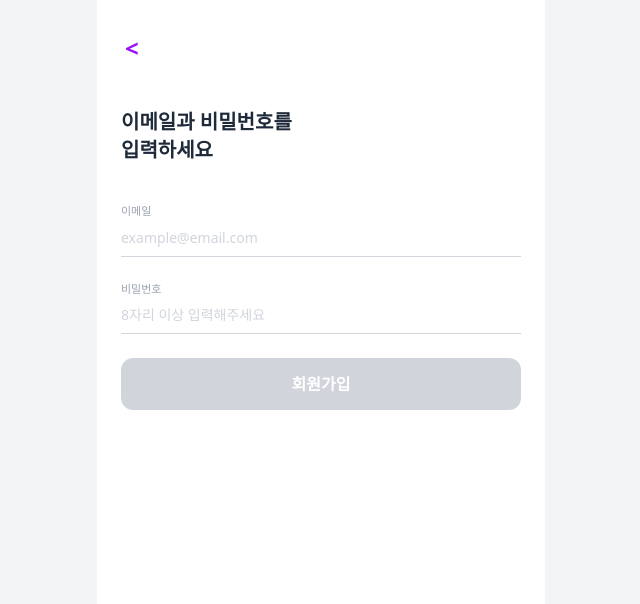
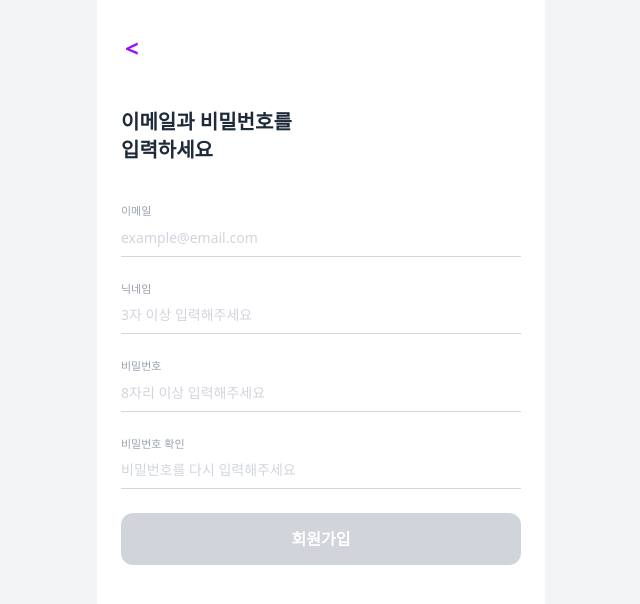
Before and after one commit to chaewoni925/MeloVoyage, a React (Vite) app in the folder FE/: page /signup in a window 1280 px wide. Shown: the top 604 px of the page, without its empty margins (319-959 px from the left). Built offline with nearby package versions, Linux system fonts and the light colour scheme.

Commit message:
signup, login 코드 수정

```diff
--- a/FE/src/api/axios.js
+++ b/FE/src/api/axios.js
@@ -4,6 +4,7 @@ const instance = axios.create({
   // .env http://localhost:5000
   baseURL: import.meta.env.VITE_API_BASE_URL,
   timeout: 5000,
+  withCredentials: true,
 });
 
 export default instance;
--- a/FE/src/pages/Auth/AuthMain.jsx
+++ b/FE/src/pages/Auth/AuthMain.jsx
@@ -1,5 +1,8 @@
 import React, { useState } from 'react';
 import { useNavigate } from 'react-router-dom';
+import logoWhite from '../../assets/logo_white.svg';
+import logo from '../../assets/logo.svg';
+
 
 export default function AuthMain() {
   const [step, setStep] = useState(1); // 1: 시작화면, 2: 로그인 선택 화면
@@ -17,24 +20,22 @@ export default function AuthMain() {
             className="absolute inset-0 bg-[#7C3AED] flex flex-col justify-center items-center cursor-pointer z-50 select-none rounded-b-3xl"
             onClick={() => setStep(2)}
           >
-            <div className="w-24 h-24 bg-white/20 rounded-2xl flex items-center justify-center font-bold text-white text-lg mb-6 shadow-sm">
-              로고
+            <div className="w-full flex justify-center">
+              <img src={logoWhite} alt="MeloVoyage" className="w-56 h-56 object-contain translate-x-8" />
             </div>
-            <h1 className="text-white text-3xl font-bold tracking-tight">Melovoyage</h1>
           </div>
         )}
-
         <div className="h-12" />
 
-        <main className="flex-1 mt-1 -mx-6 -mt-18 px-6 pt-16 flex flex-col justify-center items-center">
+        <main className="flex-1 mt-1 -mx-6 -mt-10 px-6 pt-16 flex flex-col justify-center items-center">
 
           {/* 중앙 로고 및 타이틀 */}
+
           <div className="flex flex-col items-center mb-12">
-            <div className="w-20 h-20 bg-gray-200 rounded-2xl flex items-center justify-center text-sm font-bold text-gray-500 mb-4 shadow-sm">
-              로고
+            <div className="w-full flex justify-center">
+              <img src={logo} alt="MeloVoyage" className="w-50 h-50 object-contain translate-x-8" />
             </div>
-            <h2 className="text-2xl font-bold text-gray-800 tracking-tight">Melovoyage</h2>
-            <p className="text-gray-400 text-sm mt-1.5">음악과 함께하는 나만의 여행</p>
+            <p className="text-gray-400 text-sm -mt-5">음악과 함께하는 나만의 여행</p>
           </div>
 
           {/* 하단 버튼 묶음 */}
--- a/FE/src/pages/Auth/Login.jsx
+++ b/FE/src/pages/Auth/Login.jsx
@@ -1,6 +1,6 @@
 import React, { useState } from 'react'; // useState import 추가
 import { useNavigate } from 'react-router-dom';
-import axios from 'axios';
+import instance from '../../api/axios';
 import googleIcon from '../../assets/Google.png';
 import naverIcon from '../../assets/NAVER.png';
 import kakaoIcon from '../../assets/kakao.png';
@@ -24,27 +24,17 @@ export default function Login() {
 
     setLoading(true);
     try {
-      const response = await axios.post('/auth/login', {
-        email: email,
-        password: password,
-      });
+      const response = await instance.post('/auth/login', { email, password });
 
-      const { token } = response.data;
-
-      if (token) {
-        localStorage.setItem('token', token); // 로컬에 토큰 저장
-        axios.defaults.headers.common['Authorization'] = `Bearer ${token}`; // 기본값
-
-        alert('로그인 성공!');
-        navigate('/Music'); // 로그인 성공 후 이동
-      }
+      alert('로그인 성공!');
+      navigate('/Music');
     } catch (error) {
       console.error('로그인 에러:', error);
       alert(error.response?.data?.message || '로그인에 실패했습니다. 다시 시도해 주세요.');
     } finally {
       setLoading(false);
     }
-  };
+    };
 
   return (
     <div className="min-h-screen bg-gray-100 flex justify-center">
@@ -61,7 +51,7 @@ export default function Login() {
         </div>
 
         {/* onSubmit에 handleLogin을 직접 연결하여 엔터키 제출 활성화 */}
-        <main className="flex-1 mt-1 -mx-6 px-6 pt-8 flex flex-col justify-between overflow-y-auto">
+        <main className="flex-1 mt-1 -mx-6 px-6 pt-8 flex flex-col overflow-y-auto">
 
           {/* 로그인 폼 */}
           <div>
@@ -114,7 +104,7 @@ export default function Login() {
           </div>
 
           {/* 간편 로그인 영역 */}
-          <div className="space-y-4 pb-6">
+          <div className="space-y-4 pb-6 mt-16">
             <div className="flex items-center my-4">
               <div className="flex-1 border-t border-gray-200"></div>
               <span className="px-3 text-[10px] text-gray-400 whitespace-nowrap">간편 로그인</span>
--- a/FE/src/pages/Auth/Signup.jsx
+++ b/FE/src/pages/Auth/Signup.jsx
@@ -1,39 +1,48 @@
 import React, { useState } from 'react'; // useState 추가
 import { useNavigate } from 'react-router-dom';
-import axios from 'axios'; // axios 추가
+import instance from '../../api/axios';
 
 export default function Signup() {
   const navigate = useNavigate();
 
   // 입력값 및 로딩 상태를 저장할 state 생성
   const [email, setEmail] = useState('');
-  const [password, setPassword] = useState('');
+  const [nickname, setNickname] = useState(''); // 추가
+  const [password1, setPassword1] = useState(''); // password → password1
+  const [password2, setPassword2] = useState(''); // 추가
   const [loading, setLoading] = useState(false);
 
   // 회원가입 처리 함수 생성
   const handleSignup = async (e) => {
     e.preventDefault(); // 폼 제출 시 페이지 새로고침 방지
 
-    if (!email || !password) {
-      alert('이메일과 비밀번호를 모두 입력해 주세요.');
+    if (!email || !nickname || !password1 || !password2) {
+      alert('모든 항목을 입력해 주세요.');
       return;
     }
-    if (password.length < 8) {
+    if (nickname.length < 3) {
+      alert('닉네임은 3자 이상 입력해 주세요.');
+      return;
+    }
+    if (password1.length < 8) {
       alert('비밀번호는 8자리 이상 입력해 주세요.');
+      return;
+    }
+    if (password1 !== password2) {
+      alert('비밀번호가 일치하지 않습니다.');
       return;
     }
 
     setLoading(true);
     try {
-      // 백엔드의 회원가입 API 주소로 요청
-      await axios.post('/auth/signup', {
+      await instance.post('/auth/signup', {
         email: email,
-        password: password,
+        nickname: nickname,
+        password1: password1,
+        password2: password2,
       });
 
       alert('회원가입이 완료되었습니다! 취향 선택(온보딩) 페이지로 이동합니다.');
-
-      // 가입 성공 후, 사용자의 성향을 수집하는 온보딩 페이지로 이동
       navigate('/onboarding');
     } catch (error) {
       console.error('회원가입 에러:', error);
@@ -42,6 +51,8 @@ export default function Signup() {
       setLoading(false);
     }
   };
+
+  const isFormValid = email && nickname.length >= 3 && password1.length >= 8 && password1 === password2;
 
   return (
 
@@ -80,16 +91,45 @@ export default function Signup() {
                 />
               </div>
 
+              {/* 닉네임 필드 추가 */}
+              <div className="relative border-b border-gray-300 focus-within:border-[#7C3AED] transition-all">
+                <label className="text-[11px] text-gray-400 block font-medium">닉네임</label>
+                <input
+                  type="text"
+                  value={nickname}
+                  onChange={(e) => setNickname(e.target.value)}
+                  className="w-full py-2 bg-transparent text-sm focus:outline-none text-gray-800 placeholder-gray-300"
+                  placeholder="3자 이상 입력해주세요"
+                  required
+                />
+              </div>
+
               <div className="relative border-b border-gray-300 focus-within:border-[#7C3AED] transition-all">
                 <label className="text-[11px] text-gray-400 block font-medium">비밀번호</label>
                 <input
                   type="password"
-                  value={password} // state 연결
-                  onChange={(e) => setPassword(e.target.value)} // 입력값 반영
+                  value={password1}
+                  onChange={(e) => setPassword1(e.target.value)}
                   className="w-full py-2 bg-transparent text-sm focus:outline-none text-gray-800 placeholder-gray-300"
                   placeholder="8자리 이상 입력해주세요"
                   required
                 />
+              </div>
+
+              {/* 비밀번호 확인 필드 추가 */}
+              <div className="relative border-b border-gray-300 focus-within:border-[#7C3AED] transition-all">
+                <label className="text-[11px] text-gray-400 block font-medium">비밀번호 확인</label>
+                <input
+                  type="password"
+                  value={password2}
+                  onChange={(e) => setPassword2(e.target.value)}
+                  className="w-full py-2 bg-transparent text-sm focus:outline-none text-gray-800 placeholder-gray-300"
+                  placeholder="비밀번호를 다시 입력해주세요"
+                  required
+                />
+                {password2 && password1 !== password2 && (
+                  <p className="text-[10px] text-red-500 mt-1">비밀번호가 일치하지 않습니다.</p>
+                )}
               </div>
 
               {/* 버튼 스타일 분기 처리 */}
@@ -98,7 +138,7 @@ export default function Signup() {
                   type="submit"
                   disabled={loading}
                   className={`w-full py-3.5 rounded-xl font-bold transition-all text-white focus:outline-none cursor-pointer
-                    ${(email && password.length >= 8) ? 'bg-[#7C3AED] hover:bg-[#6D28D9]' : 'bg-[#D1D5DB]'}`}
+                    ${isFormValid ? 'bg-[#7C3AED] hover:bg-[#6D28D9]' : 'bg-[#D1D5DB]'}`}
                 >
                   {loading ? '가입 중...' : '회원가입'}
                 </button>
```
Also changed, not shown: FE/src/assets/logo_white.svg (added).
